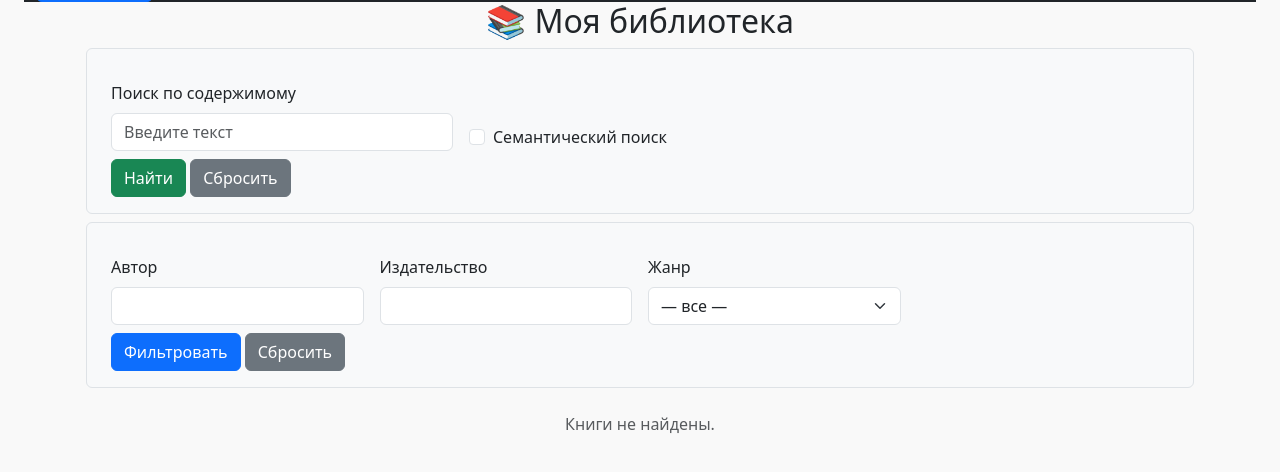
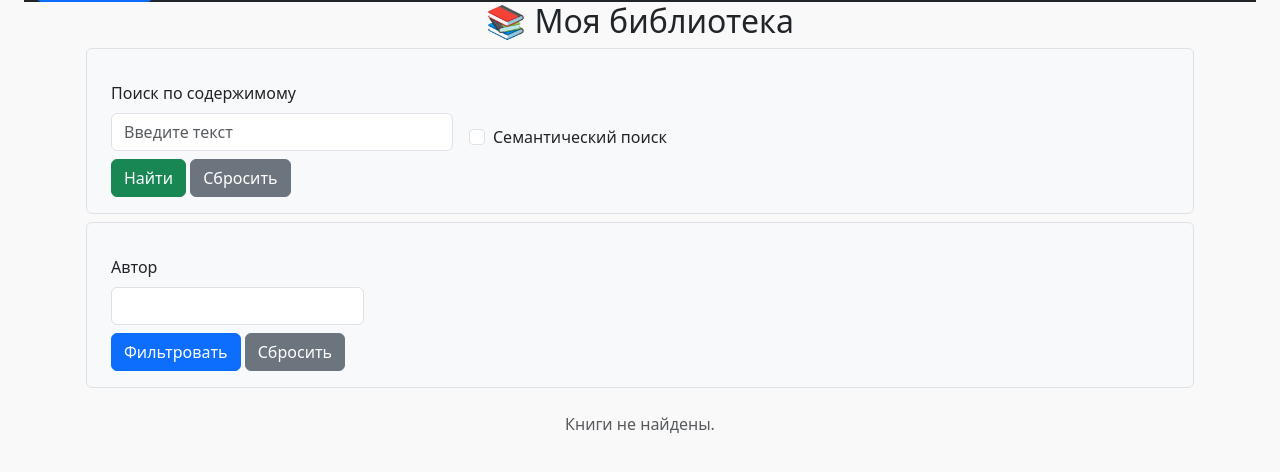
Before and after one commit to Andrew-Vetrov/Digital-Library, a Flask app: page /files in a window 1280 px wide. Shown: the part 60-532 px from the top of the page. Run offline with Flask 3, Linux system fonts and the light colour scheme.

Commit message:
Remove genre and publisher filter

```diff
--- a/app/templates/files.html
+++ b/app/templates/files.html
@@ -72,21 +72,6 @@
             <input type="text" name="author" class="form-control" value="{{ request.args.get('author', '') }}">
         </div>
 
-        <div class="col-md-3">
-            <label class="form-label">Издательство</label>
-            <input type="text" name="publisher" class="form-control" value="{{ request.args.get('publisher', '') }}">
-        </div>
-
-        <div class="col-md-3">
-            <label class="form-label">Жанр</label>
-            <select name="genre" class="form-select">
-                <option value="">— все —</option>
-                {% for g in genres %}
-                <option value="{{ g }}"> {% if request.args.get('genre') == g %}selected{% endif %}>{{ g }}</option>
-
-                {% endfor %}
-            </select>
-        </div>
 
         <div class="col-md-12 mt-2">
             <button class="btn btn-primary">Фильтровать</button>
```
